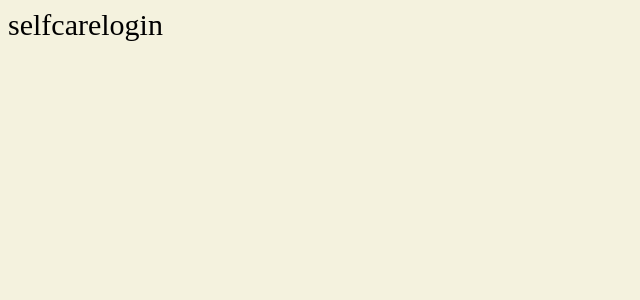
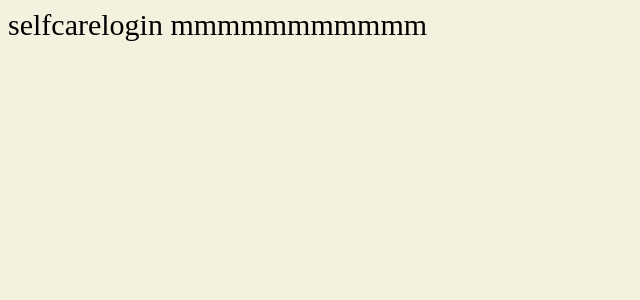
Before and after one commit to AnoopNayak7/nextjs-role-dynamic-build, a Next.js app: page /user in a window 1280 px wide. Shown: the top 300 px of the page, without its empty margins (0-640 px from the left). Built offline with nearby package versions, Linux system fonts and the light colour scheme.

Commit message:
production

```diff
--- a/src/views/selfcarelogin.tsx
+++ b/src/views/selfcarelogin.tsx
@@ -2,7 +2,7 @@ import React from 'react'
 
 const selfcarelogin = () => {
   return (
-    <div>selfcarelogin</div>
+    <div>selfcarelogin mmmmmmmmmmm</div>
   )
 }
 
```
